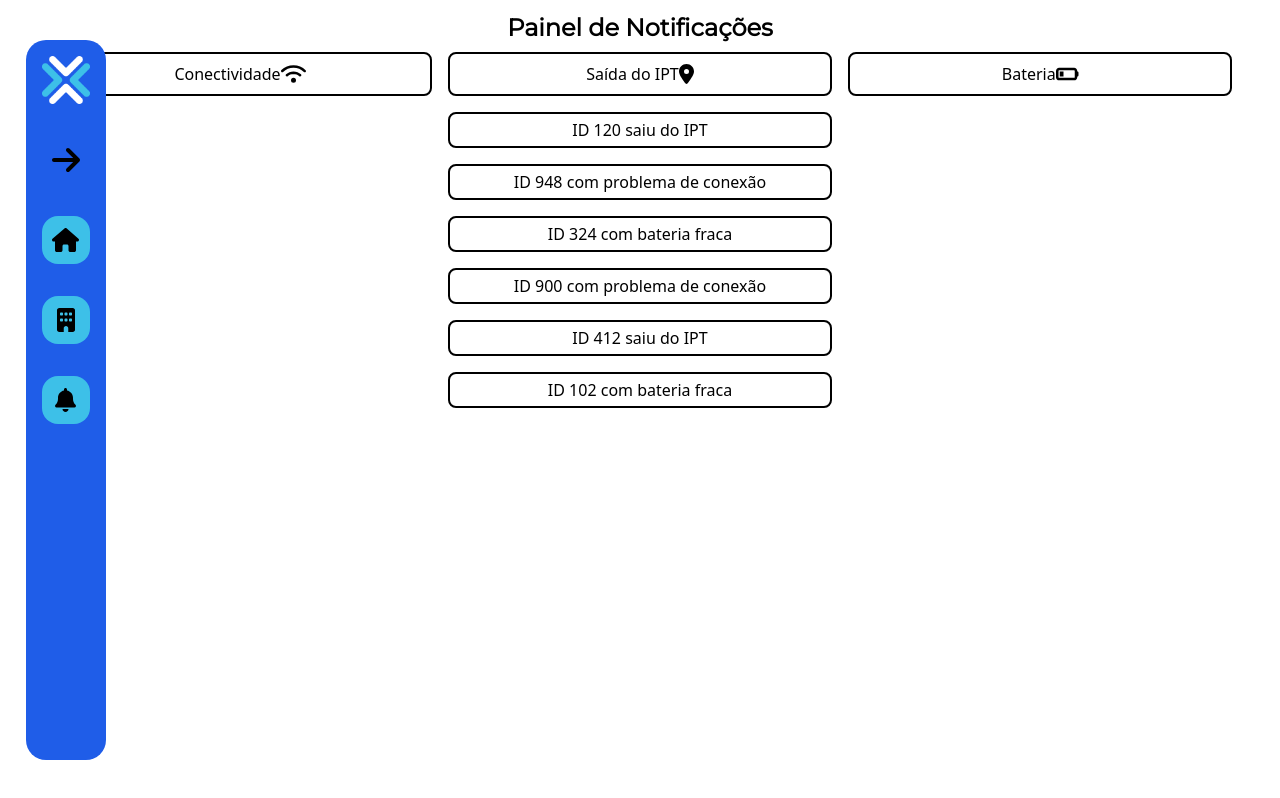
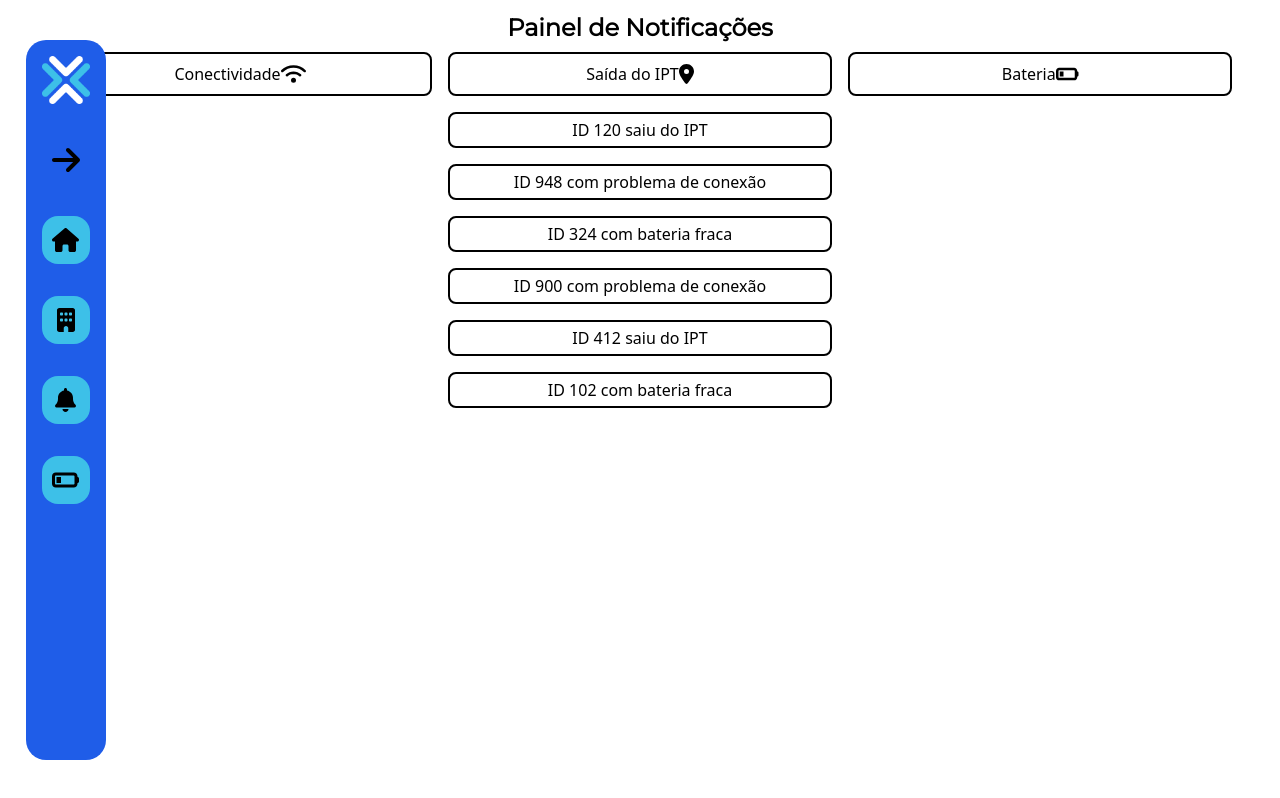
Before and after one commit to 2022M4T1-Inteli/IPTRACKER, a Next.js app in the folder src/frontend/: page /notificacoes in a window 1280 px wide. Built offline with nearby package versions, Linux system fonts and the light colour scheme.

Commit message:
Update (sidebar, battery)

```diff
--- a/src/frontend/components/Predio/Predios.jsx
+++ b/src/frontend/components/Predio/Predios.jsx
@@ -5,6 +5,7 @@ import { useState } from 'react'
 import ModalPredio from "../ModalPredio/ModalPredio"
 import cell from "../../public/cell.png"
 import mock from "./mock"
+import { faBatteryQuarter, faMagnifyingGlass } from '@fortawesome/free-solid-svg-icons
 
 
 function Predio({ }) {
--- a/src/frontend/components/SideBar.jsx
+++ b/src/frontend/components/SideBar.jsx
@@ -1,6 +1,6 @@
 import { FontAwesomeIcon } from '@fortawesome/react-fontawesome'
 
-import { faArrowRight, faHouse, faMobileButton, faArrowLeft, faShield, faBuilding, faBell } from '@fortawesome/free-solid-svg-icons'
+import { faArrowRight, faHouse, faMobileButton, faArrowLeft, faShield, faBuilding, faBell, faBatteryQuarter } from '@fortawesome/free-solid-svg-icons'
 import { useEffect, useState } from 'react'
 
 import styles from './SideBar.module.css'
@@ -68,6 +68,16 @@ function SideBar() {
                     }
                     </Link>
 
+                    <Link href="\bateria">
+                    {admin ?
+                        <div className="hover:scale-125 duration-200 group flex justify-center items-center w-3/5 h-12 mt-4 bg-ipt hover:bg-white rounded-2xl transition cursor-pointer">
+                            <button className='w-full h-full bg-transparent'><FontAwesomeIcon icon={faBatteryQuarter} size="xl" /> {active ? <label className='ml-2 Montserrat'>Bateria</label> : ""}</button>
+                            {active ? "" : <label className='absolute left-24 bg-ipt w-32 rounded-lg justify-center h-8 items-center hidden group-hover:flex transition duration-500'>Bateria</label>}
+                        </div>
+                        : ""
+                    }
+                    </Link>
+
                 </div>
             </div>
 
```
